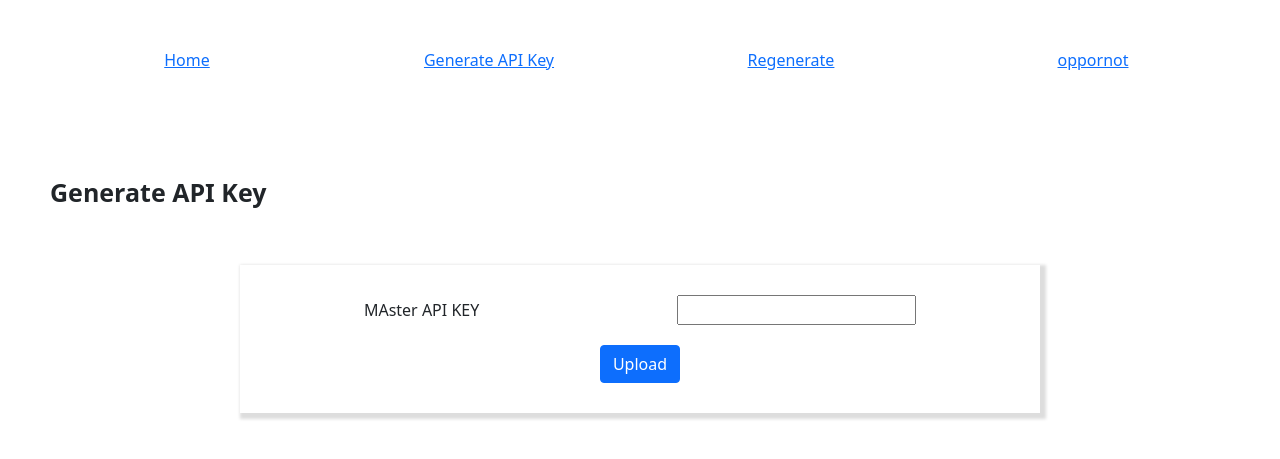
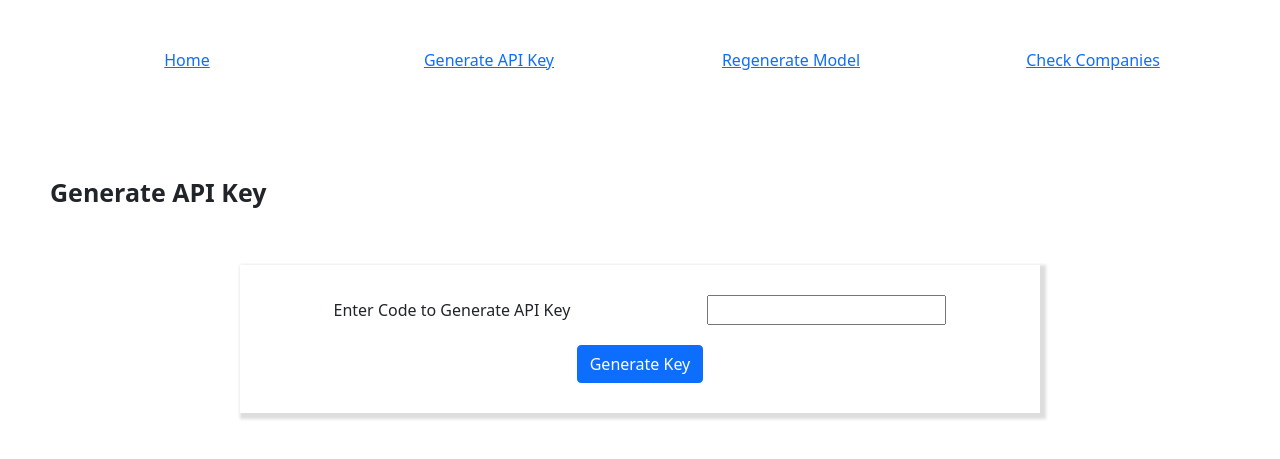
Before and after one commit to 9022724/company_prediction, a FastAPI app: page /leadtoopp/generateapikey in a window 1280 px wide. Shown: the top 459 px of the page. Run offline with FastAPI, Linux system fonts and the light colour scheme.

Commit message:
cosmetic changes are done.

```diff
--- a/api_keys.txt
+++ /dev/null
@@ -1 +0,0 @@
-["c5e81fabe67f3d7c56f9e7e01feb627cd88652698470783b318a8553ea3f605d", "7fe59faae9bc99bc69f27dc6cbe86ba10a3ebe3d5a1ee880ab34130f475d3914", "a0b9adfa218930302c5b6751500d4e5c8b2a81257bd3d4f0651a558567a22205", "176166efd278b3796b5572d2e00ecbdc441274211bc48701b9aa5b34f6270430", "1c0e216380179ae71814265bc0d3845e52f2087d727dea83db6bcf80adf75f26", "67fd4561dbd328b39e887d38fee042706586b0bde7ed981d8c32d2bdaa05040d", "b77488f956029b50325294bd9d0d022af98dcab1140a88a0f1d2d4195e8e8124", "9885fe6c475c5c884b03e69f60fc45aa755b03e06236a7392b2efb245891eae8"]
--- a/main.py
+++ b/main.py
@@ -3,7 +3,9 @@ import json
 import shutil
 import zipfile
 import tempfile
+from dotenv import load_dotenv
 from pathlib import Path
+
 
 from oppornot import oppornot
 from regenerate_model import regenerate_model
@@ -17,7 +19,10 @@ import secrets
 import os
 from leadgen_model import do_work
 
-MASTER_API_KEY = "448ab670efcfccc8f66f1236538219d6e705bb929116365a17e3abaa55731e68"
+
+load_dotenv()
+
+MASTER_API_KEY = os.getenv('MASTER_API_KEY')
 
 app = FastAPI()
 templates = Jinja2Templates(directory="templates")
@@ -95,18 +100,20 @@ def regeneratemodel(request: Request, file: UploadFile = File(...), api_key: str
         if accept and "text/html" in accept:
             return templates.TemplateResponse("regenerate_model.html",
                                               {"request": request, "message": "Models has been regenerated \
-                                                                                You can start using <b>oppornot</b> API.",
+                                                                                You can start using oppornot API.",
                                                 "error": False, "status_code": 200, "files": filenames })
         else:
             return JSONResponse(content={"status_code": 200, "message": "Models has been regenerated. \
-                                                                        You can start using <b>oppornot</b> API."})
+                                                                        You can start using oppornot API.",
+                                         "files": filenames})
     except:
         if accept and "text/html" in accept:
             return templates.TemplateResponse("regenerate_model.html",
-                                              {"request": request, "message": "File Parsing Failed.",
-                                                "error": True, "status_code": 400 })
+                                              {"request": request,
+                                               "message": "Model Generation in Progress - please wait.",
+                                               "error": True, "status_code": 400 })
         else:
-            return JSONResponse(content={"status_code": 400, "message": "File Parsing Failed."})
+            return JSONResponse(content={"status_code": 400, "message": "Model Generation in Progress - please wait."})
 
 
 @app.post("/leadtoopp/oppornot", response_class=HTMLResponse)
--- a/requirements.txt
+++ b/requirements.txt
@@ -5,6 +5,7 @@ numpy
 matplotlib
 scikit-learn
 fastapi
+python-dotenv
 uvicorn
 jinja2
 seaborn
--- a/templates/generate_api_key.html
+++ b/templates/generate_api_key.html
@@ -14,10 +14,10 @@
         <a href="/leadtoopp/generateapikey">Generate API Key</a>
     </div>
     <div class="col-3" style="align-items: center;display: flex;justify-content: space-between;flex-direction: column;">
-        <a href="/leadtoopp/regeneratemodel">Regenerate</a>
+        <a href="/leadtoopp/regeneratemodel">Regenerate Model</a>
     </div>
     <div class="col-3" style="align-items: center;display: flex;justify-content: space-between;flex-direction: column;">
-        <a href="/leadtoopp/oppornot">oppornot</a>
+        <a href="/leadtoopp/oppornot">Check Companies</a>
     </div>
 </div>
 <div style="padding: 50px;">
@@ -26,14 +26,14 @@
           enctype="multipart/form-data" method="post">
         <div style="display: flex; justify-content: space-around;align-items: center; margin-bottom: 20px;">
             <label style="margin-right: 10px; font-size: 16px; line-height: 20px; font-weight: 400;"
-                   for="master_api_key">MAster API KEY </label>
-            <input id="master_api_key" type="text" name="master_api_key" required="">
+                   for="master_api_key">Enter Code to Generate API Key</label>
+            <input id="master_api_key" type="text" name="master_api_key" required="" autocomplete="off">
             {% if error and error is not none %}
                 <p>{{ error_message }}</p>
             {% endif %}
         </div>
         <div style="display: flex; justify-content: center;align-items: center;">
-            <input class="btn btn-primary" type="submit" value="Upload">
+            <input class="btn btn-primary" type="submit" value="Generate Key">
         </div>
     </form>
 
--- a/templates/index.html
+++ b/templates/index.html
@@ -34,10 +34,10 @@
         <a href="/leadtoopp/generateapikey">Generate API Key</a>
     </div>
     <div class="col-3" style="align-items: center;display: flex;justify-content: space-between;flex-direction: column;">
-        <a href="/leadtoopp/regeneratemodel">Regenerate</a>
+        <a href="/leadtoopp/regeneratemodel">Regenerate Model</a>
     </div>
         <div class="col-3" style="align-items: center;display: flex;justify-content: space-between;flex-direction: column;">
-        <a href="/leadtoopp/oppornot">oppornot</a>
+        <a href="/leadtoopp/oppornot">Check Companies</a>
     </div>
 
 </div>
```
Also changed, not shown: templates/oppor_not.html (+4 -4 lines), templates/regenerate_model.html (+29 -5 lines), .github/workflows/main.yml, 2 other files.
